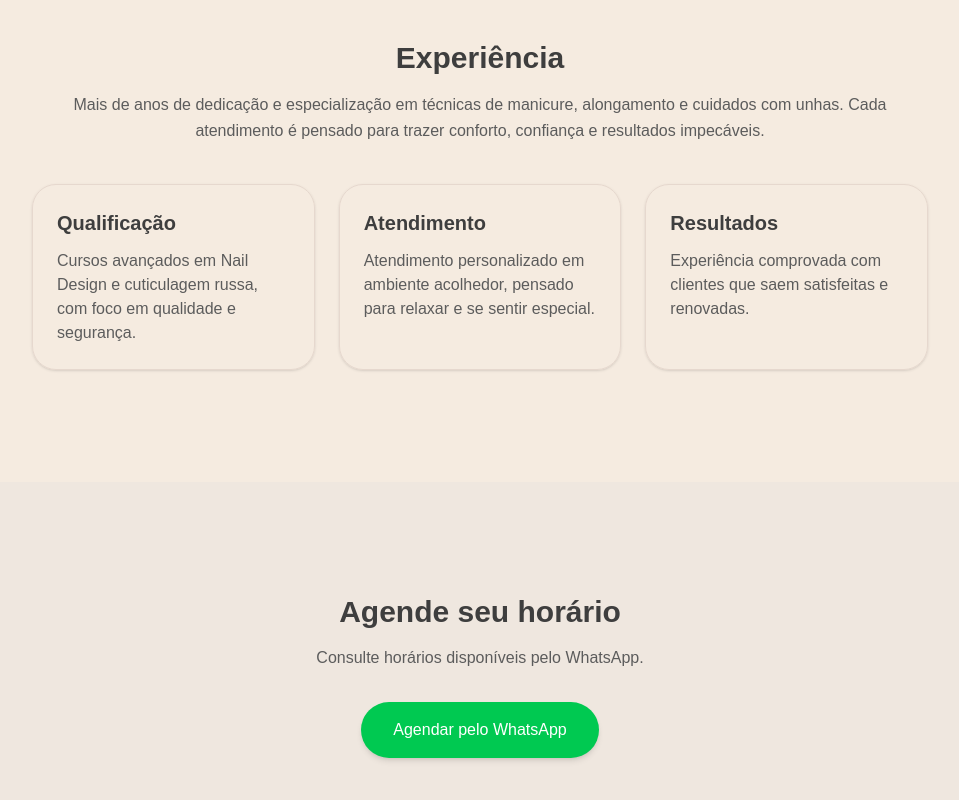
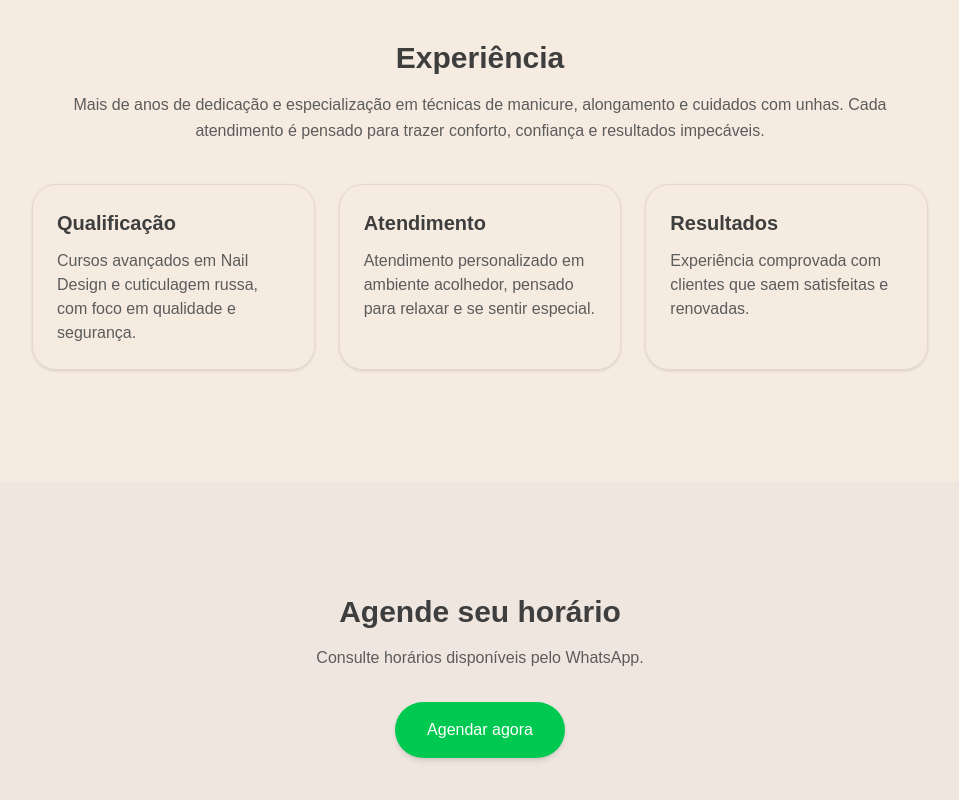
Before and after one commit to Lucasgdn/-maira-lopo-site, a Next.js app: page / in a window 1280 px wide. Shown: the part 2588-3388 px from the top of the page, without its empty margins (160-1119 px from the left). Built offline with nearby package versions, Linux system fonts and the light colour scheme.

Commit message:
Update links and button text in page.tsx

```diff
--- a/app/page.tsx
+++ b/app/page.tsx
@@ -72,7 +72,8 @@ export default function Home() {
           </p>
 
           <a
-            href="#agendamento"
+            href="https://dottovip.com.br/mairalopoesmaltaria"
+            target="_blank"
             className="inline-block mt-8 bg-[#d6ccc2] px-8 py-4 rounded-full shadow-md hover:scale-105 transition"
           >
             Agendar agora
@@ -227,11 +228,11 @@ export default function Home() {
         </p>
 
         <a
-          href="https://wa.me/5519971023894"
+          href="https://dottovip.com.br/mairalopoesmaltaria"
           target="_blank"
           className="inline-block mt-8 bg-green-500 text-white px-8 py-4 rounded-full shadow-md hover:scale-105 transition"
         >
-          Agendar pelo WhatsApp
+          Agendar agora
         </a>
       </section>
 
```
